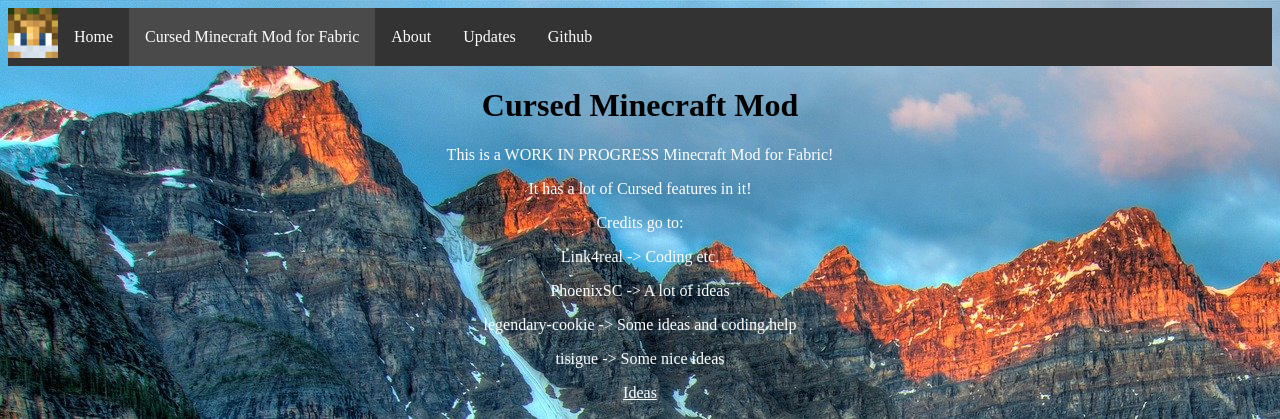
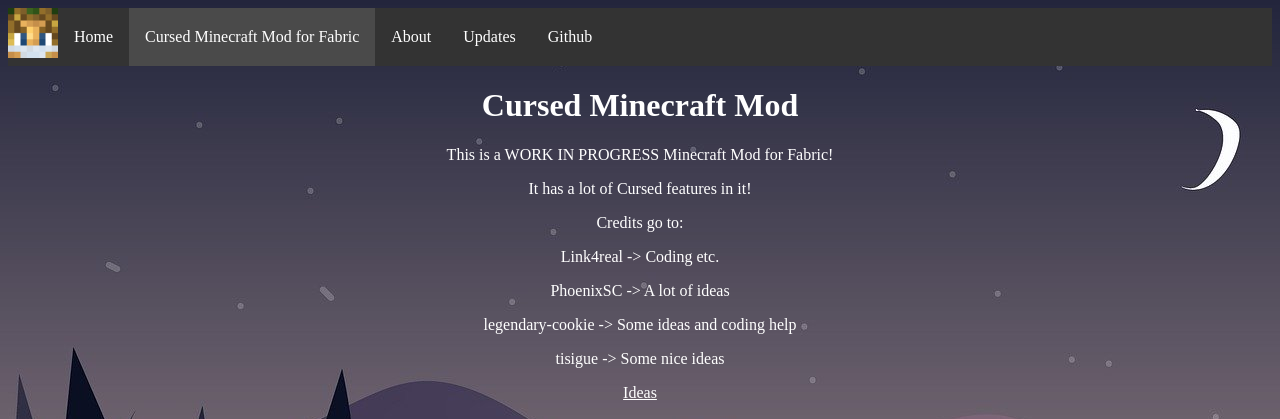
Before and after one commit to Link4real/cursed-mod, a plain HTML site: page index.html in a window 1280 px wide. Shown: the top 419 px of the page. Drawn offline with Linux system fonts and the light colour scheme.

Commit message:
Update style.css

```diff
--- a/style.css
+++ b/style.css
@@ -1,5 +1,5 @@
 h1 {
-color: black;
+color: white;
 text-align: center;
 }
 
@@ -27,7 +27,7 @@ text-align: center;
 }
 
 body {
-  background-image: url("canada.png");
+  background-image: url("forest.png");
 }
 
 ul {
```
